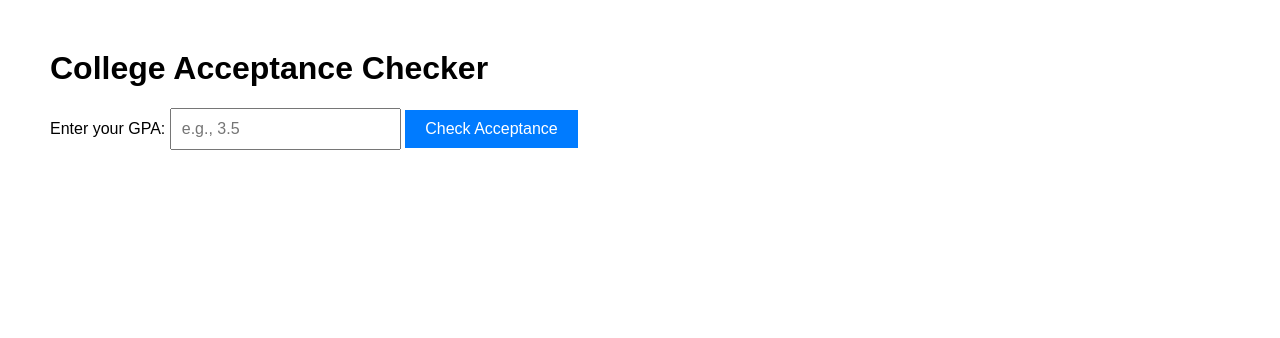
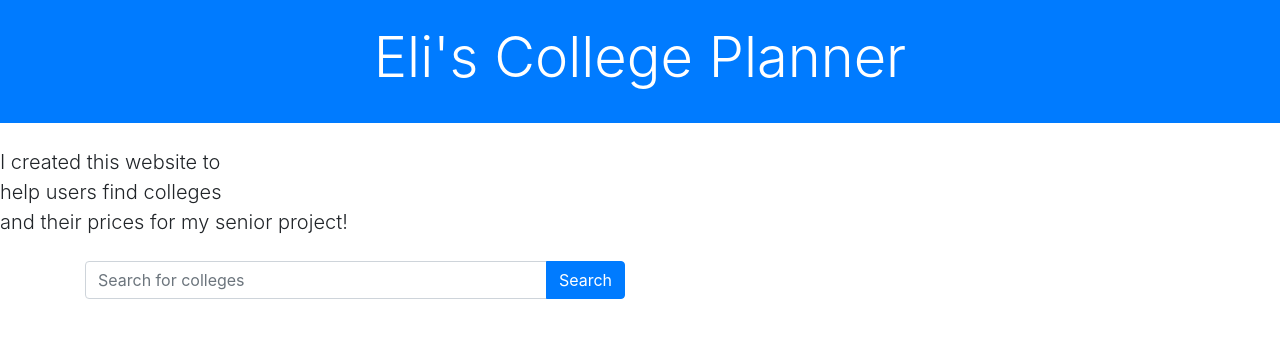
Before and after one commit to EliBrunner1/College_prices_senior_project, a Flask app: page / in a window 1280 px wide. Shown: the top 338 px of the page. Run offline with Flask 3, Linux system fonts and the light colour scheme; some libraries are stand-ins or nearby versions.

Commit message:
started adding to the website waiting for api now

```diff
--- a/WebFramework.py
+++ b/WebFramework.py
@@ -1,29 +1,10 @@
-#this is web-frame work it will be using flask
-from flask import Flask, render_template, request
-
+from flask import Flask, render_template
 
 app = Flask(__name__)
 
-# Mock function to calculate acceptance chance based on GPA
-def calculate_acceptance_chance(gpa):
-    # Replace this with your actual logic to calculate acceptance chance
-    if gpa >= 3.0:
-        return "High"
-    elif gpa >= 2.5:
-        return "Medium"
-    else:
-        return "Low"
-
 @app.route('/')
-def index():
+def home():
     return render_template('index.html')
-
-@app.route('/result', methods=['POST'])
-def result():
-    if request.method == 'POST':
-        gpa = float(request.form['gpa'])
-        acceptance_chance = calculate_acceptance_chance(gpa)
-        return render_template('result.html', gpa=gpa, acceptance_chance=acceptance_chance)
 
 if __name__ == '__main__':
     app.run(debug=True)
--- a/templates/index.html
+++ b/templates/index.html
@@ -1,32 +1,36 @@
 <!DOCTYPE html>
-<html>
+<html lang="en">
 <head>
-    <title>College Acceptance Checker</title>
-    <style>
-        body {
-            font-family: Arial, sans-serif;
-            margin: 50px;
-        }
-        input[type="text"] {
-            padding: 10px;
-            font-size: 16px;
-        }
-        input[type="submit"] {
-            padding: 10px 20px;
-            font-size: 16px;
-            background-color: #007bff;
-            color: white;
-            border: none;
-            cursor: pointer;
-        }
-    </style>
+    <meta charset="UTF-8">
+    <meta name="viewport" content="width=device-width, initial-scale=1.0">
+    <title>Eli's College Planner</title>
+    <!-- Include Bootstrap CSS -->
+    <link rel="stylesheet" href="https://stackpath.bootstrapcdn.com/bootstrap/4.5.2/css/bootstrap.min.css">
 </head>
 <body>
-    <h1>College Acceptance Checker</h1>
-    <form action="/result" method="post">
-        <label for="gpa">Enter your GPA:</label>
-        <input type="text" id="gpa" name="gpa" placeholder="e.g., 3.5" required>
-        <input type="submit" value="Check Acceptance">
-    </form>
+    <header class="bg-primary text-white text-center py-4">
+        <h1 class="display-4">Eli's College Planner</h1>
+    </header>
+    <div class="mt-4">
+        <p class="lead">I created this website to <br> help users find colleges <br> and their prices for my senior project!</p>
+    </div>
+    <section class="container mt-4">
+        <div class="row">
+            <div class="col-md-6">
+                <div class="input-group">
+                    <input type="text" class="form-control" placeholder="Search for colleges">
+                    <div class="input-group-append">
+                        <button class="btn btn-primary" type="button">Search</button>
+                    </div>
+                </div>
+            </div>
+        </div>
+
+    </section>
+    <!-- Add more sections as needed -->
+    <!-- Include Bootstrap JS (optional) -->
+    <script src="https://code.jquery.com/jquery-3.5.1.slim.min.js"></script>
+    <script src="https://cdn.jsdelivr.net/npm/@popperjs/core@2.11.6/dist/umd/popper.min.js"></script>
+    <script src="https://stackpath.bootstrapcdn.com/bootstrap/4.5.2/js/bootstrap.min.js"></script>
 </body>
 </html>
```
